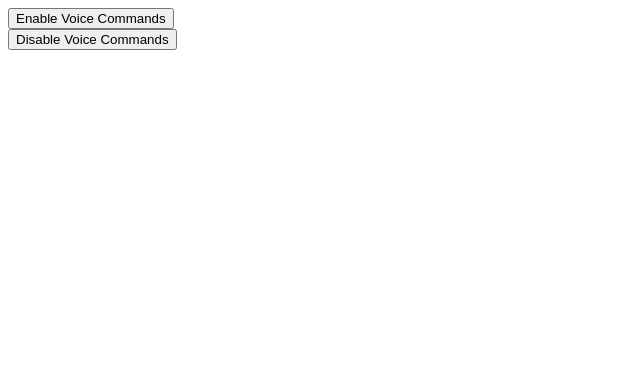
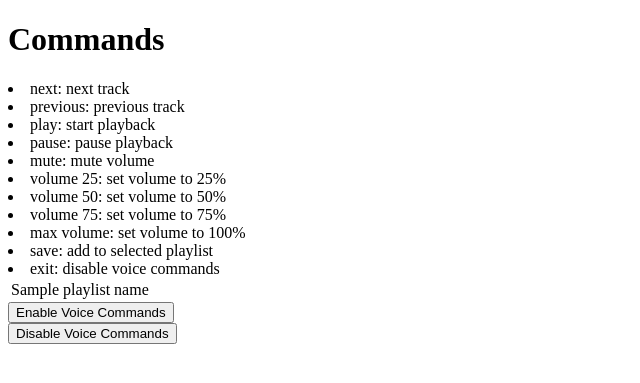
Before and after one commit to angellsoliss/spotify_voice_controls, a Flask app: template templates/mediaControl.html in a window 1280 px wide. Shown: the top 383 px of the page, without its empty margins (0-640 px from the left). Run offline with Flask 3, Linux system fonts and the light colour scheme; the template is opened without the code that fills it: most values are stand-ins (such as "Sample title", 1, 10 or a date in 2020).

Commit message:
added command documentation to html page, html page now displays user playlists for future feature

```diff
--- a/app.py
+++ b/app.py
@@ -66,9 +66,10 @@ def listen_for_commands(access_token):
                     sp.volume(100, device_id=None)
                     print(speech)
                 elif speech == "exit":
+                    print("exiting...")
                     break
                 else:
-                    print(speech + "unknown command...")
+                    print(speech + " unknown command...")
 
         except sr.RequestError as e:
             print("could not request results; {0}".format(e))
@@ -147,7 +148,19 @@ def media_control():
         #if token has expired, refresh token
         return redirect('/refresh-token')
 
-    return render_template('mediaControl.html')
+    sp = spotipy.Spotify(auth=session['access_token'])
+
+    #get user id
+    user_id = sp.current_user()['id']
+
+    #get user playlists
+    playlists = sp.current_user_playlists()['items']
+
+    playlist_names = []
+    for playlist in playlists:
+        playlist_names.append(f"{playlist['name']}")
+
+    return render_template('mediaControl.html', playlist_names=playlist_names)
 
 @app.route('/listen')
 def listen():
--- a/templates/mediaControl.html
+++ b/templates/mediaControl.html
@@ -6,6 +6,29 @@
 
 {% block body %}
 <div class="wrapper">
+    <div class="commands_box">
+        <h1>Commands</h1>
+        <li>next: next track</li>
+        <li>previous: previous track</li>
+        <li>play: start playback</li>
+        <li>pause: pause playback</li>
+        <li>mute: mute volume</li>
+        <li>volume 25: set volume to 25%</li>
+        <li>volume 50: set volume to 50%</li>
+        <li>volume 75: set volume to 75%</li>
+        <li>max volume: set volume to 100%</li>
+        <li>save: add to selected playlist</li>
+        <li>exit: disable voice commands</li>
+    </div>
+    <div class="playlist_box">
+        <table>
+        {% for name in playlist_names %}
+            <tr>
+                <td>{{ name }}</td>
+            </tr>
+            {% endfor %}
+        </table>
+    </div>
     <div class="control_box">
         <form action="/listen" method="get">
             <button type="submit">Enable Voice Commands</button>
```
